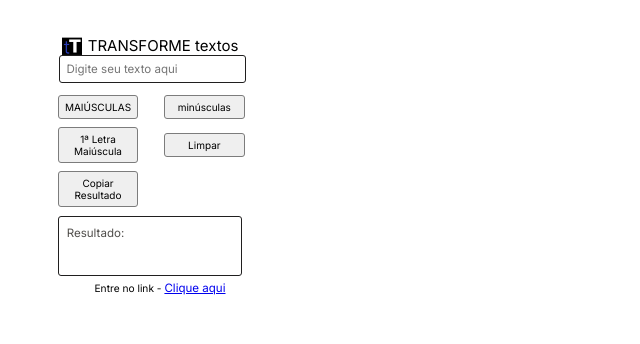
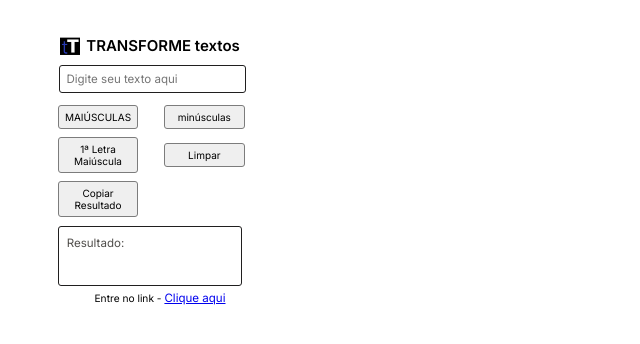
Before and after one commit to Ygorfnascimento/exttransformatxt, a browser extension: page index.html in a window 1280 px wide. Shown: the whole page, without its empty margins (0-640 px from the left). Drawn offline with Linux system fonts and the light colour scheme.

Commit message:
Update style.css

```diff
--- a/style.css
+++ b/style.css
@@ -23,6 +23,7 @@
 /* Título e logo */
 .titulo_logo {
   font-size: 15px;
+  font-weight: 600;
   display: flex;
   flex-direction: row;
   justify-content: center;
@@ -30,6 +31,7 @@
   width: 100%;
   gap: 3%;
   margin-left: -10px;
+  margin-bottom: 10px;
 }
 
 /* Campo de texto */
```
